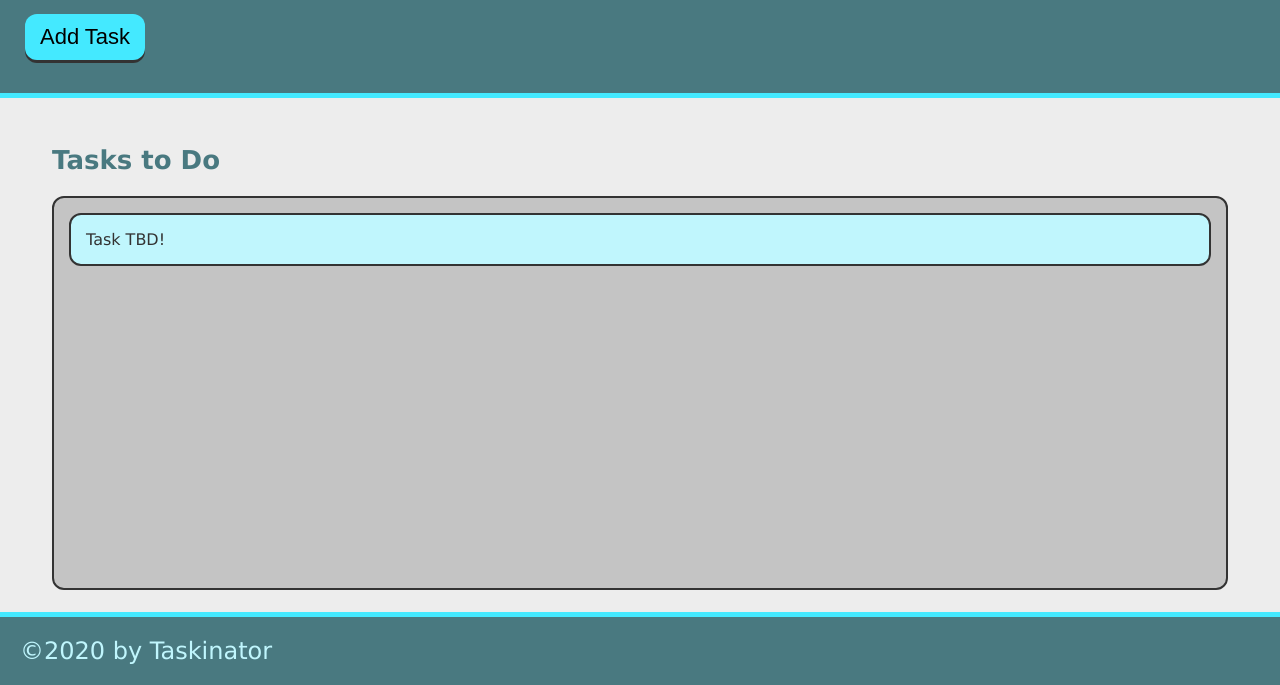
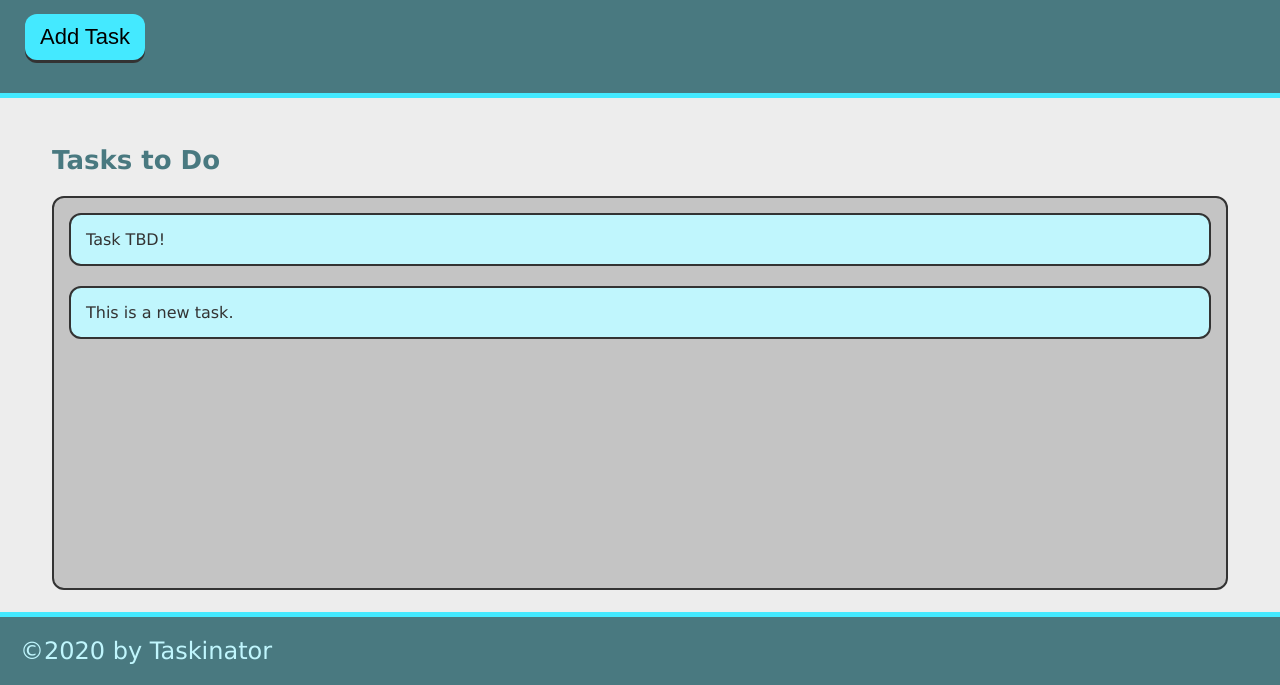
Before and after one commit to magiksadie/taskinator, a plain HTML site: page index.html in a window 1280 px wide. Both pictures are taken after a click on the button "Add Task". Shown: the part 115-800 px from the top of the page. Drawn offline with Linux system fonts and the light colour scheme.

Commit message:
added ability to create a new task

```diff
--- a/assets/js/script.js
+++ b/assets/js/script.js
@@ -0,0 +1,11 @@
+var buttonEl = document.querySelector("#save-task");
+var tasksToDoEl = document.querySelector("#tasks-to-do");
+//dynamically create task item
+var createTaskHandler = function() {
+    var listItemEl = document.createElement("li");
+    listItemEl.className = "task-item";
+    listItemEl.textContent = "This is a new task.";
+    tasksToDoEl.appendChild(listItemEl);
+}
+// create a new task on click
+buttonEl.addEventListener("click", createTaskHandler);
--- a/index.html
+++ b/index.html
@@ -11,12 +11,12 @@
     <header>
         <h1 class="page-title">Taskinator</h1>
         <p>Click the button below to add a new task!</p>
-        <button class="btn">Add Task</button>
+        <button class="btn" id="save-task">Add Task</button>
     </header>
     <main class="page-content">
         <section class="task-list-wrapper">
             <h2 class="list-title">Tasks to Do</h2>
-            <ul class="task-list">
+            <ul class="task-list" id="tasks-to-do">
                 <li class="task-item">Task TBD!</li>
             </ul>
         </section>
```
